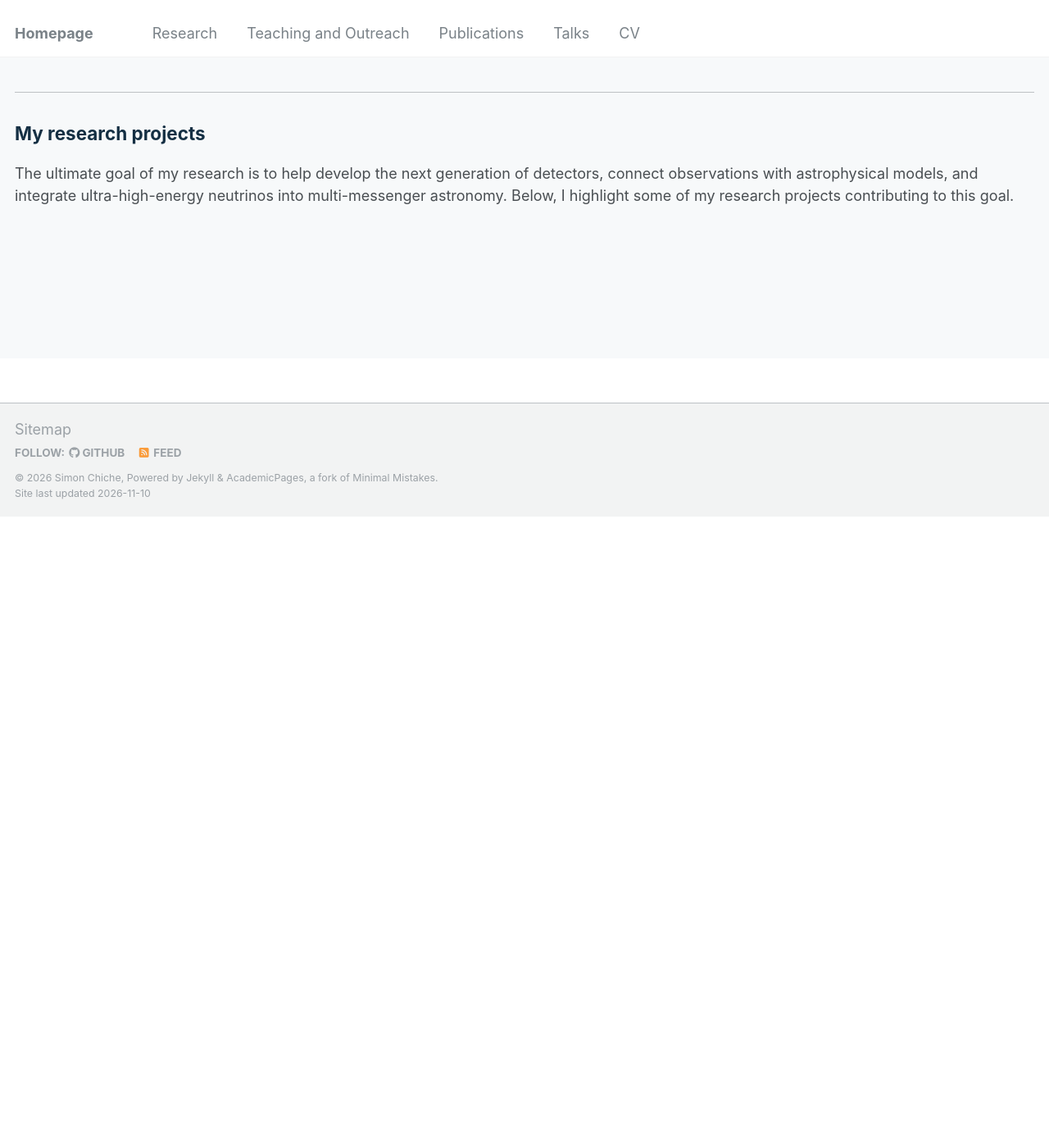
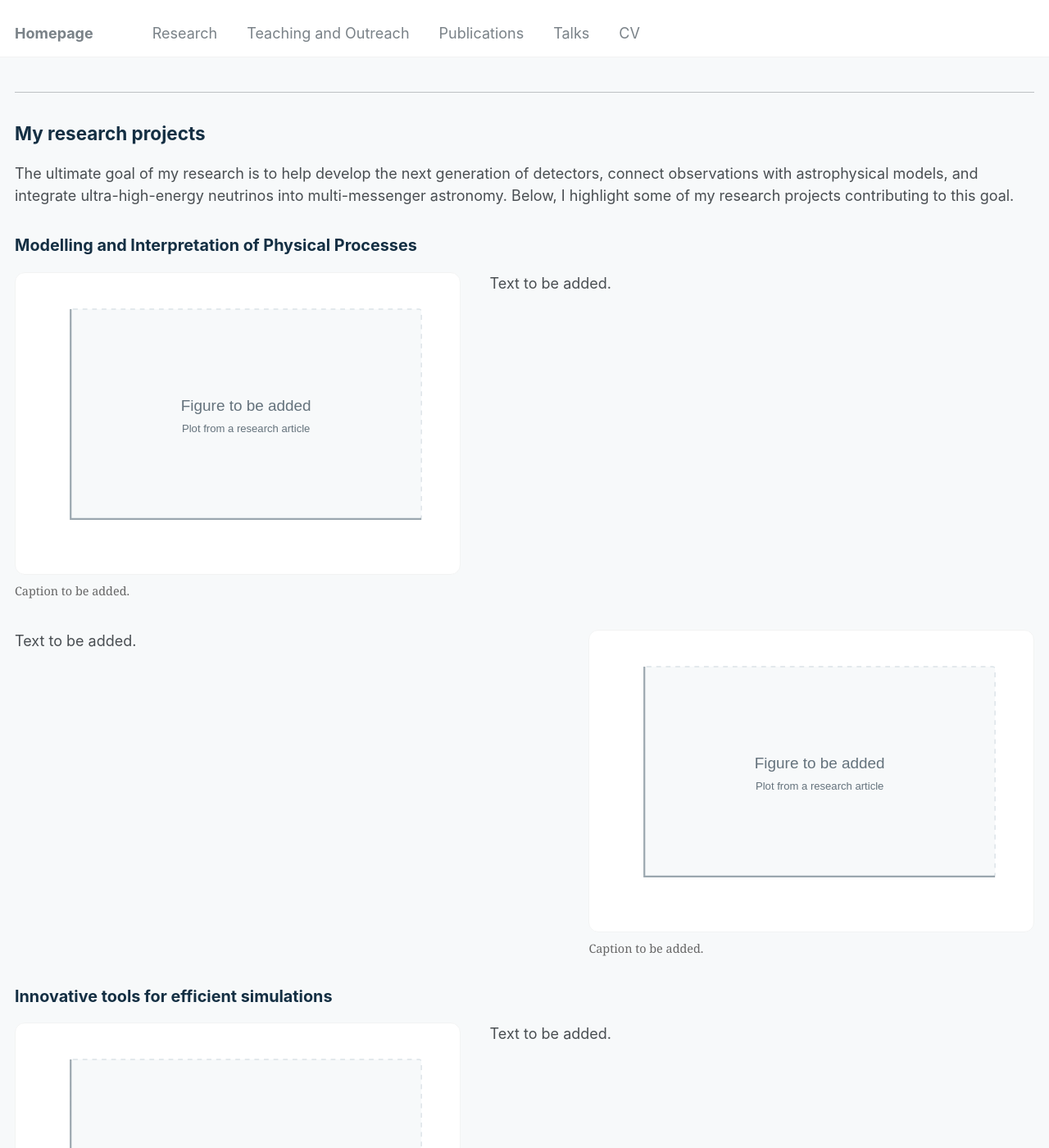
Before and after one commit to simonchiche/simonchiche.github.io, a Jekyll site: the page built from _pages/research.html, in a window 1280 px wide and 1400 px high, scrolled down 2421 px. Shown: the whole window at 82% size. Built offline with Jekyll 4.4.1, drawn with Linux system fonts in a browser that asks for light colours; before the commit the page ends 3051 px from its top, so only the background shows below that; some of the changed text lies outside the part shown.

Commit message:
Updated part related to my research projects

```diff
--- a/_data/research.yml
+++ b/_data/research.yml
@@ -115,8 +115,57 @@ neutrinos:
     understanding of the high-energy Universe, providing insights into the
     sources of cosmic rays at the highest energies.
 
-# Titre 4 : la liste reste vide pour être complétée plus tard.
+# Titre 4 : trois sous-sections, chacune contenant ses blocs texte/figure.
+# Dans chaque bloc, remplacez description, image, image_alt et image_caption.
 projects_title: "My research projects"
 projects_introduction: "The ultimate goal of my research is to help develop the next generation of detectors, connect observations with astrophysical models, and integrate ultra-high-energy neutrinos into multi-messenger astronomy. Below, I highlight some of my research projects contributing to this goal.
 "
-projects: []
+projects:
+  - id: physical-processes
+    title: "Modelling and Interpretation of Physical Processes"
+    blocks:
+      # Premier bloc : figure à gauche, texte à droite.
+      - description: |
+          Text to be added.
+        image: /images/research/plot-placeholder.svg
+        image_alt: "Placeholder for the first figure on modelling and interpretation of physical processes."
+        image_side: left
+        image_caption: "Caption to be added."
+
+      # Deuxième bloc : texte à gauche, figure à droite.
+      - description: |
+          Text to be added.
+        image: /images/research/plot-placeholder.svg
+        image_alt: "Placeholder for the second figure on modelling and interpretation of physical processes."
+        image_side: right
+        image_caption: "Caption to be added."
+
+  - id: simulation-tools
+    title: "Innovative tools for efficient simulations"
+    blocks:
+      # Premier bloc : figure à gauche, texte à droite.
+      - description: |
+          Text to be added.
+        image: /images/research/plot-placeholder.svg
+        image_alt: "Placeholder for the first figure on efficient simulation tools."
+        image_side: left
+        image_caption: "Caption to be added."
+
+      # Deuxième bloc : texte à gauche, figure à droite.
+      - description: |
+          Text to be added.
+        image: /images/research/plot-placeholder.svg
+        image_alt: "Placeholder for the second figure on efficient simulation tools."
+        image_side: right
+        image_caption: "Caption to be added."
+
+  - id: data-analysis
+    title: "Data analysis and reconstruction of astrophysical signatures."
+    blocks:
+      # Un seul bloc : figure à gauche, texte à droite.
+      - description: |
+          Text to be added.
+        image: /images/research/plot-placeholder.svg
+        image_alt: "Placeholder for a figure on data analysis and reconstruction of astrophysical signatures."
+        image_side: left
+        image_caption: "Caption to be added."
--- a/_pages/research.html
+++ b/_pages/research.html
@@ -46,9 +46,11 @@ header:
       </div>
     {% endif %}
     {% for project in site.data.research.projects %}
-      <section class="research-experiment" aria-labelledby="research-project-title-{{ forloop.index }}">
-        <h3 id="research-project-title-{{ forloop.index }}">{{ project.title | escape }}</h3>
-        {% include research-block.html block=project %}
+      <section class="research-experiment" aria-labelledby="research-project-{{ project.id | escape }}-title">
+        <h3 id="research-project-{{ project.id | escape }}-title">{{ project.title | escape }}</h3>
+        {% for block in project.blocks %}
+          {% include research-block.html block=block %}
+        {% endfor %}
       </section>
     {% endfor %}
   </section>
--- a/_sass/_research.scss
+++ b/_sass/_research.scss
@@ -144,4 +144,13 @@
 
 .research-projects {
   margin-top: 0;
+
+  .research-block + .research-block {
+    margin-top: 2em;
+  }
+
+  .research-block__figure img {
+    padding: 0.5em;
+    background-color: #fff;
+  }
 }
```
Also changed, not shown: README.md (+14 -7 lines), images/research/plot-placeholder.svg (added).
